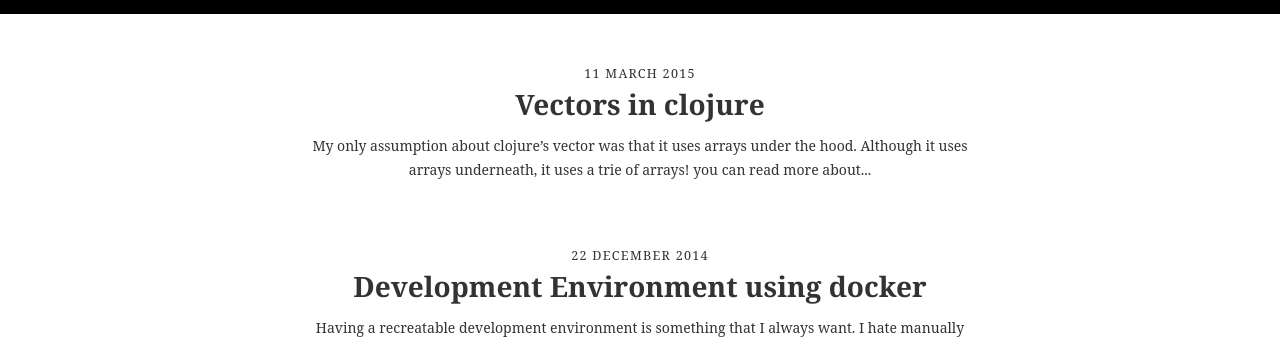
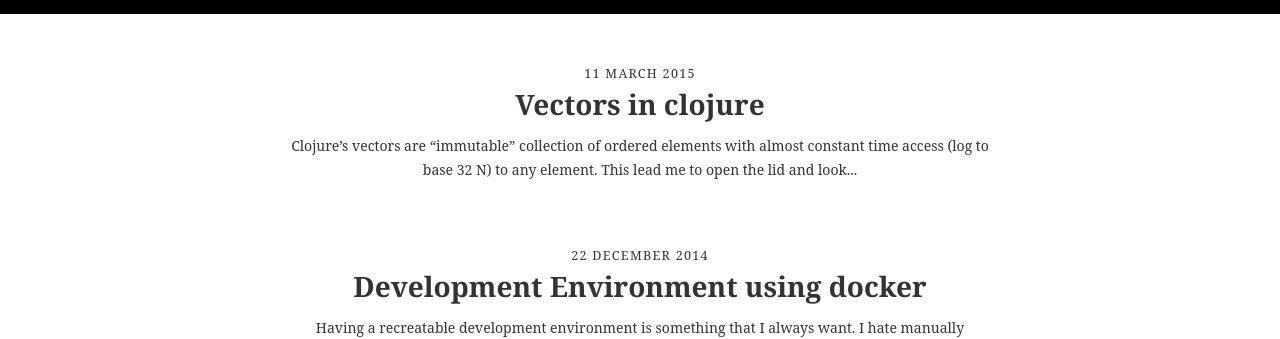
Before and after one commit to yehohanan7/old_yehohanan7.github.io, a Jekyll site: the page built from index.html, in a window 1280 px wide. Shown: the top 339 px of the page. Built offline with Jekyll 4.4.1, drawn with Linux system fonts in a browser that asks for light colours; some web fonts are replaced; the list of posts is cut into pages by our own code; some of the changed lines change nothing that is shown.

Commit message:
corrections

```diff
--- a/_posts/2014-03-11-persistent-vectors.markdown
+++ b/_posts/2014-03-11-persistent-vectors.markdown
@@ -5,19 +5,21 @@
 categories: clojure
 ---
 
-My only assumption about clojure's vector was that it uses arrays under the hood. Although it uses arrays underneath, it uses a trie of arrays! you can read more about trie on the internet, but in simple words - its a tree of nodes where the path to any particular node is determined by a sequence of values.
+Clojure's vectors are "immutable" collection of ordered elements with almost constant time access (log to base 32 N) to any element. This lead me to open the lid and look at the source code to figure out how clojure achieves immutability and constant time access to the ordered elements without copy on modification.
+
+What I learnt from the source was that clojure vectors uses a "trie" of arrays! you can read more about tries on the internet, but in simple words - its a tree of nodes where the path to any particular node is determined by a sequence of predetermined values/indices.
 
 Example:
 
 <img src="http://upload.wikimedia.org/wikipedia/commons/thumb/b/be/Trie_example.svg/250px-Trie_example.svg.png">
 
-As you can see in the above image, data (to, tea, ted, ten, inn, a) is stored in the tree in such a way that you can reach to any node by taking the corresponding path from root for each character of the string you are looking for. for example, if you are looking for "ten" then you take a path of left-right-right from the root.
+As you can see in the above image, data (to, tea, ted, ten, inn, a) is stored in the tree in such a way that you can lookup any element by building a traversal path just by using the characters of lookup element. Example, if you are looking for "ten" then you take a path of left-right-right from the root.
 
-Clojure's persistent data structure is implemented with a similar idea, but you must be already wondering how does clojure guarantee O(1) access to vectors if it stores data in a tree structure?
+Clojure's persistent vector is also implemented with a similar idea, but you must be wondering how clojure guarantees almost constant time access to vectors if it stores data in a tree structure?
 
-You are right, navigating any "balanced" tree from the root to the leaf node will be in the order of O(log n). But the implementation in clojure is smart, the height of the tree is kept very minimal by packing more data in each node and the height grows as you add more data.
+You are right, traversing any "balanced" tree from the root to the leaf node will be in the order of O(log n). But the implementation in clojure is smart, the height of the tree is kept very minimal by packing more data in each node and hence the height grows only for very large vectors.
 
-I default, each node in the tree is an array of size 32. Let's assume you create a vector of 1024 elements, which will result in a structure as shown below.
+In clojure, each node in the tree is an array of size 32. Let's assume you create a vector of 1024 elements, which will result in a structure as shown below.
 
                                     [. . . .................. ] => 32 childrens
                                     /           |             \
@@ -25,28 +27,29 @@
                                   /             |               \
                         [1 2 3 ... 32]    [33 35 ... 64] ...... [993 994 ... 1024]=> 1024 elements
 
-If you now want to find any number in a vector of size less than 1024, it's a 2 step process:
+If you now want to lookup any element in a vector of size less than 1024, it's a 2 step process:
 
 <ul>
-<li> Find the child in which the element belongs using an index i
-<li> Find the index in the child node using another index j
+<li> Find the child in which the element belongs using an index - i
+<li> Find the index in the child node using another index - j
 </ul>
 
 <br/>
-Now with thouse indices, you can get the element you are looking for using root[i][j]
+Now with those indices, you can get any element you want using root[i][j]
 
 
 <br><br>
-As you observe, even though the 1024 elements are stored in a tree, it takes just 2 steps to get an element and hence guarantees O(1) access to any element.
+As you notice, even though the 1024 elements are stored in a tree, you can look up any element in O(1) if you could figure out the indices (i & j).
 
-Although the above illustration is shown for 1024 elements. The tree will grow in height as you add more elements! This does not mean you can't guarantee O(1). because, as the tree grows in height,  the number of elements you can pack at each level grows exponentially. for example, level 3 in the above example will hold 1024 * 32 elements. <br/><br/>
+The above illustration was for a vector of size 1024, which required 2 indices to access any element. However, As you add more elements to the vector, the tree will grow taller and you would need to determine more indices to lookup any element. But since we can pack a lot of elements at each level, the tree remains very shallow and hence provides constant time access to any element in the tree as long as you can calculate the indices "efficiently"
 
-How does clojure determine various indices to traverse the tree? <br/><br/>
+For example, level 3 in the above example will hold 1024 * 32 elements, but you can access any element in constant time using 3 indices <br/<br/>
 
-It's simple, clojure uses the index that you want to lookup in a vector to derive the indices that is required to traverse the tree. <br/>
+How does clojure determine the indices to access element in the tree? <br/><br/>
 
-For example, if you are looking for an element at position 2 in a vector of size 1024, Clojure will convert the index into its binary value and group them into sets of 5. where each set represents an index at each level from the root node. <br/>
+It's simple, clojure translates the index that you want to lookup in a vector into multiple indices to traverse the tree. <br/>
+
+For example, if you are looking for an element at position 2 in a vector of size 1024, Clojure will translate the index into its binary value and group them into sets of 5. where each set represents an index at each level from the root node. <br/>
 Hence the index 2 in its binary form 00000 00001 is used to arrive at a simple expression "root[0000][00001]", which is used to get the element you are looking for.
 
-
-You might be wondering why would we need this kind of a trie at the first place? the answer is to achieve immutability! Yes, now any modification you do on the vector doesn't require you to create a complete copy of the entire vector. Rather, you only copy the nodes that needs to change and reuse the remaining nodes as they are. you can read more about structural sharing to understand how to achieve immutability by sharing structures.
+Because clojure stores the elements in a trie, it's easy to provide immutability using structural sharing.
```
